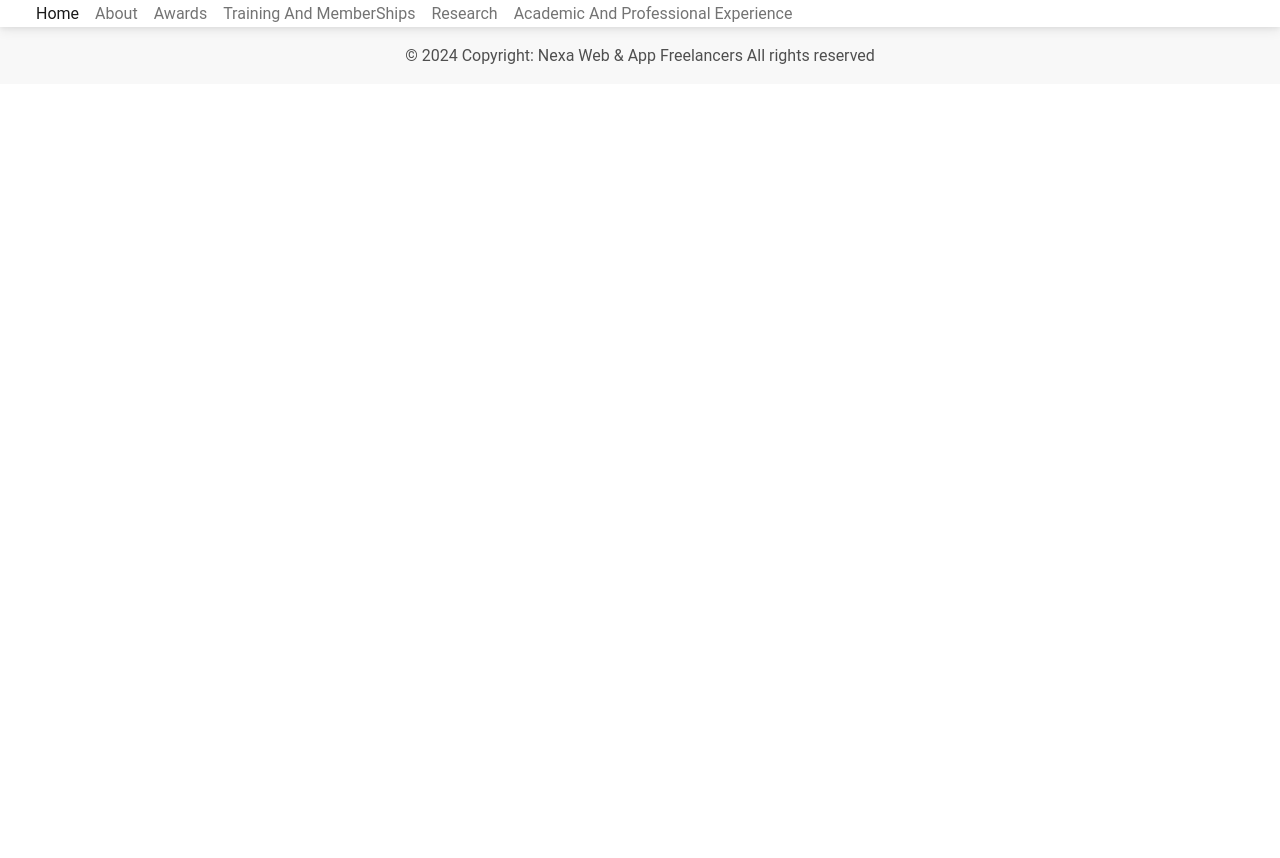
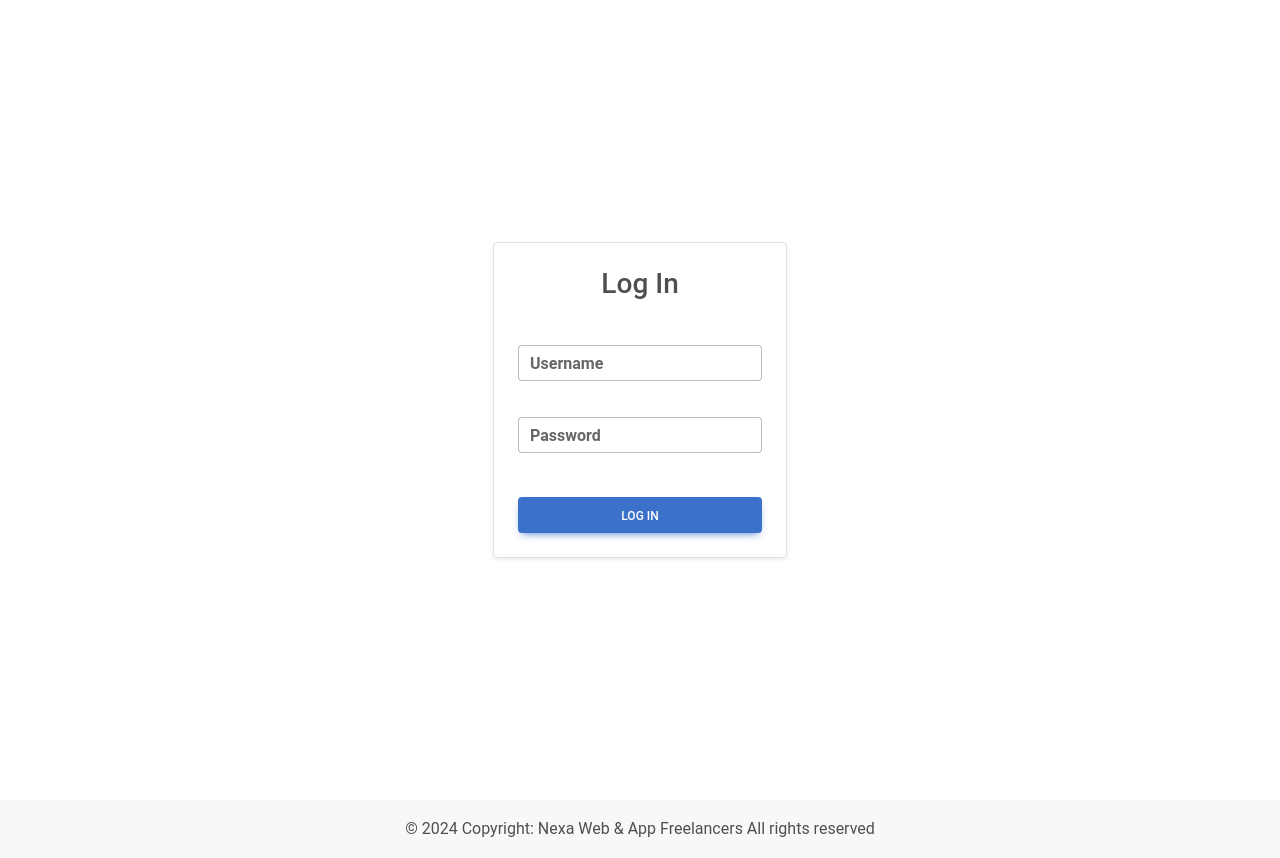
Before and after one commit to duhamjilani/portfolio_sameer_dashboard, a React (Create React App) app: page /dashboardaAzZdashboard/login in a window 1280 px wide. Before the commit the page ends 800 px from the top, so only its background shows below. Built offline with nearby package versions, Linux system fonts and the light colour scheme.

Commit message:
6-12-2024

```diff
--- a/src/Navigation/Navigation.jsx
+++ b/src/Navigation/Navigation.jsx
@@ -1,4 +1,9 @@
-import { Routes, Route } from "react-router-dom";
+import {
+  BrowserRouter as Router,
+  Route,
+  Routes,
+  Navigate,
+} from "react-router-dom";
 import {
   AboutMe,
   Academic,
@@ -12,15 +17,20 @@ import LogIn from "../components/LogIn/LogIn";
 
 const Navigation = () => {
   return (
-    <Routes>
-      <Route path="/" element={<Home />} />
-      <Route path="/aboutMe" element={<AboutMe />} />
-      <Route path="/academicExp" element={<Academic />} />
-      <Route path="/research" element={<Research />} />
-      <Route path="/awards" element={<AwardsAndHonors />} />
-      <Route path="/training" element={<TrainingAndMember />} />
-      <Route path="/login" element={<LogIn />} />
-    </Routes>
+
+      <Routes>
+        {/* Redirect the root URL ("/") to the login page */}
+        <Route path="/" element={<Navigate to="/dashboardaAzZdashboard/login" />} />
+
+        <Route path="/dashboardaAzZdashboard" element={<Home />} />
+        <Route path="/dashboardaAzZdashboard/aboutMe" element={<AboutMe />} />
+        <Route path="/dashboardaAzZdashboard/academicExp" element={<Academic />} />
+        <Route path="/dashboardaAzZdashboard/research" element={<Research />} />
+        <Route path="/dashboardaAzZdashboard/awards" element={<AwardsAndHonors />} />
+        <Route path="/dashboardaAzZdashboard/training" element={<TrainingAndMember />} />
+        <Route path="/dashboardaAzZdashboard/login" element={<LogIn />} />
+      </Routes>
+
   );
 };
 
--- a/src/components/LogIn/LogIn.jsx
+++ b/src/components/LogIn/LogIn.jsx
@@ -1,4 +1,4 @@
-import React, { useState } from "react";
+import React, { useState,useEffect } from "react";
 import { apiURL } from "../../constants/apiURL";
 import axios from "axios";
 import Swal from "sweetalert2";
@@ -15,6 +15,11 @@ const LogIn = () => {
     name: "",
     password: "",
   });
+  useEffect(()=>{
+const token=localStorage.getItem("token")
+if (token)
+navigate("/dashboardaAzZdashboard");
+  },[])
 
   const navigate = useNavigate();
 
@@ -26,10 +31,14 @@ const LogIn = () => {
     e.preventDefault();
     try {
       const login = await axios.post(`${apiURL}admin/login`, formValue);
+console.log(login)
 
       if (login.data.isMatch) {
         localStorage.setItem("token", login.data.isMatch);
-        navigate("/");
+        navigate("/dashboardaAzZdashboard");
+      } else {
+        Swal.fire("Login Failed", "Incorrect username or password.", "error");
+        console.log("error")
       }
     } catch (error) {
       console.log(error);
--- a/src/components/NavBar/NavBar.jsx
+++ b/src/components/NavBar/NavBar.jsx
@@ -1,4 +1,4 @@
-import React, { useState } from "react";
+import React, { useState, useEffect } from "react";
 import {
   MDBContainer,
   MDBNavbar,
@@ -13,6 +13,21 @@ import { MDBIcon } from "mdb-react-ui-kit";
 
 const NavBar = () => {
   const [openNav, setOpenNav] = useState(false);
+  const [isLoggedIn, setIsLoggedIn] = useState(false);
+
+
+  useEffect(() => {
+    if (localStorage.getItem("token")) {
+      setIsLoggedIn(true);
+    } else {
+      setIsLoggedIn(false);
+    }
+  }, []);
+
+  if (!isLoggedIn) {
+    return null;
+  }
+
   return (
     <>
       <MDBNavbar expand="lg" light bgColor="rgba(248, 248, 248, 1)">
@@ -29,32 +44,27 @@ const NavBar = () => {
           <MDBCollapse navbar open={openNav}>
             <MDBNavbarNav>
               <MDBNavbarItem>
-                <MDBNavbarLink active aria-current="page" href="/">
+                <MDBNavbarLink active aria-current="page" href="/dashboardaAzZdashboard">
                   Home
                 </MDBNavbarLink>
               </MDBNavbarItem>
               <MDBNavbarItem>
-                <MDBNavbarLink href="/aboutMe">About</MDBNavbarLink>
+                <MDBNavbarLink href="/dashboardaAzZdashboard/aboutMe">About</MDBNavbarLink>
               </MDBNavbarItem>
               <MDBNavbarItem>
-                <MDBNavbarLink href="/awards">Awards</MDBNavbarLink>
+                <MDBNavbarLink href="/dashboardaAzZdashboard/awards">Awards</MDBNavbarLink>
               </MDBNavbarItem>
               <MDBNavbarItem>
-                <MDBNavbarLink href="/training">
+                <MDBNavbarLink href="/dashboardaAzZdashboard/training">
                   Training And MemberShips
                 </MDBNavbarLink>
               </MDBNavbarItem>
               <MDBNavbarItem>
-                <MDBNavbarLink href="/research">Research</MDBNavbarLink>
+                <MDBNavbarLink href="/dashboardaAzZdashboard/research">Research</MDBNavbarLink>
               </MDBNavbarItem>
-              {/* <MDBNavbarItem>
-                <MDBNavbarLink href="/industrialExp">
-                  Industrial Experience
-                </MDBNavbarLink>
-              </MDBNavbarItem> */}
               <MDBNavbarItem>
-                <MDBNavbarLink href="/academicExp">
-                  Academic And Professional Experience{" "}
+                <MDBNavbarLink href="/dashboardaAzZdashboard/academicExp">
+                  Academic And Professional Experience
                 </MDBNavbarLink>
               </MDBNavbarItem>
             </MDBNavbarNav>
--- a/src/pages/Home/Home.jsx
+++ b/src/pages/Home/Home.jsx
@@ -15,7 +15,7 @@ const Home = () => {
     const isLogin = localStorage.getItem("token");
 
     if (!isLogin) {
-      navigate("/login");
+      navigate("/dashboardaAzZdashboard/login");
     }
   }, []);
 
```
